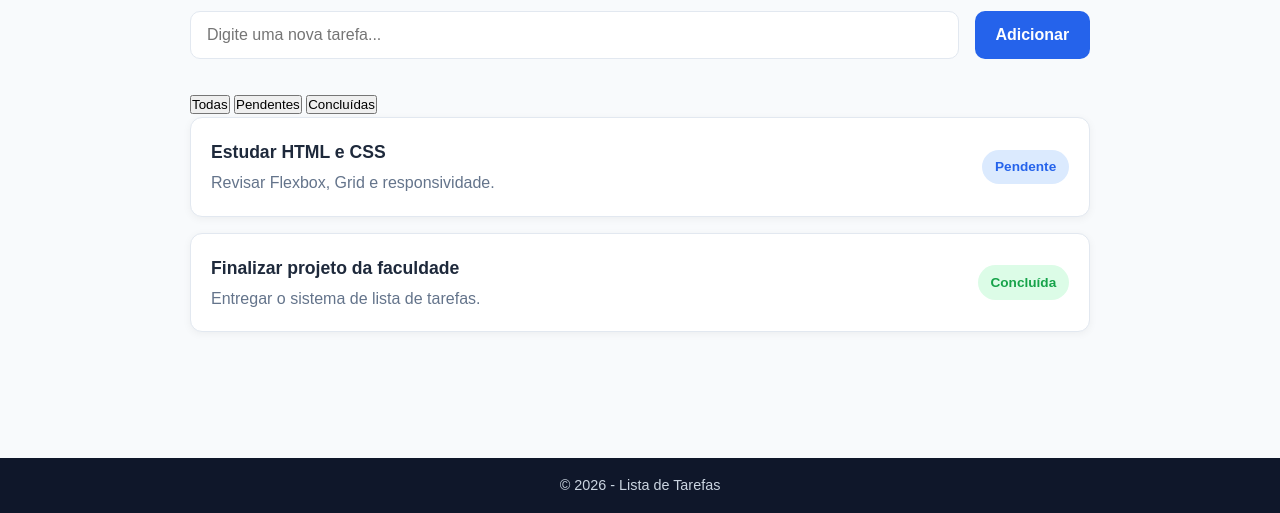
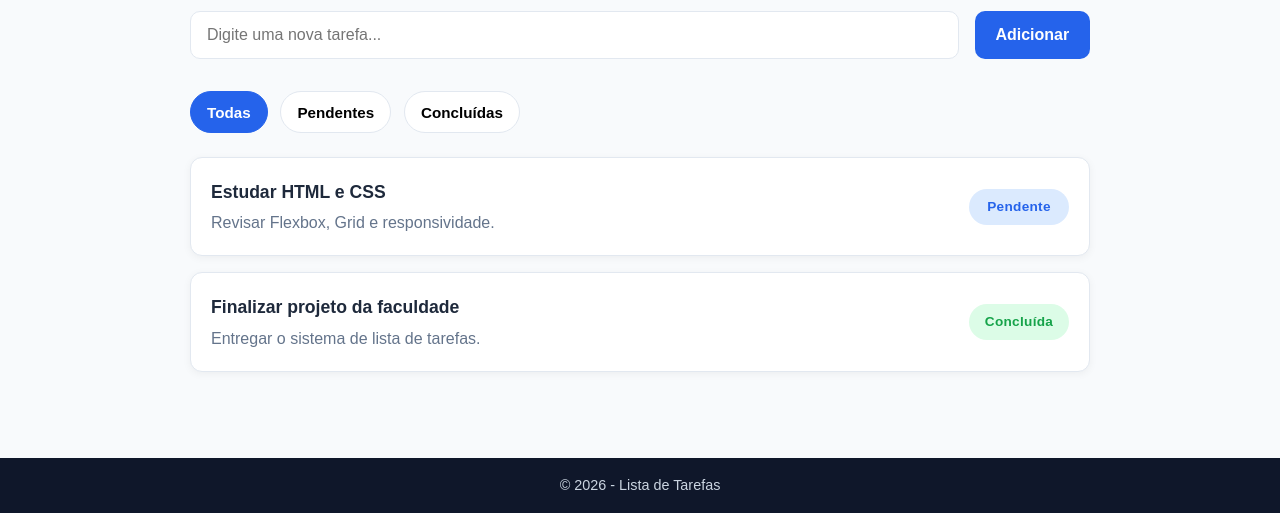
Before and after one commit to Onoffy/gitflow-pratica-1, a plain HTML site: page index.html in a window 1280 px wide. Shown: the part 287-800 px from the top of the page. Drawn offline with Linux system fonts and the light colour scheme.

Commit message:
feat: estilização da filtragem de tarefas

```diff
--- a/styles.css
+++ b/styles.css
@@ -201,3 +201,72 @@ footer {
     width: 100%;
   }
 }
+
+/* Container do filtro */
+.filter-container {
+  display: flex;
+  gap: 0.8rem;
+  margin-bottom: 1.5rem;
+  flex-wrap: wrap;
+}
+
+/* Botões do filtro */
+.filter-button {
+  background-color: white;
+  border: 1px solid var(--cor-borda);
+
+  padding: 0.7rem 1rem;
+
+  border-radius: 999px;
+
+  font-size: 0.95rem;
+  font-weight: bold;
+
+  cursor: pointer;
+
+  transition: 0.2s ease;
+}
+
+/* Hover */
+.filter-button:hover {
+  background-color: #eff6ff;
+  border-color: var(--cor-primaria);
+  color: var(--cor-primaria);
+}
+
+/* Botão ativo */
+.filter-button.active {
+  background-color: var(--cor-primaria);
+  color: white;
+  border-color: var(--cor-primaria);
+}
+
+/* Badges */
+.status {
+  display: inline-flex;
+  align-items: center;
+  justify-content: center;
+
+  min-width: 100px;
+
+  padding: 0.45rem 0.9rem;
+
+  border-radius: 999px;
+
+  font-size: 0.85rem;
+  font-weight: bold;
+
+  letter-spacing: 0.3px;
+}
+
+/* Badge pendente */
+.status {
+  background-color: #dbeafe;
+  color: var(--cor-primaria);
+}
+
+/* Badge concluída */
+.status.done {
+  background-color: #dcfce7;
+  color: var(--cor-sucesso);
+}
```
